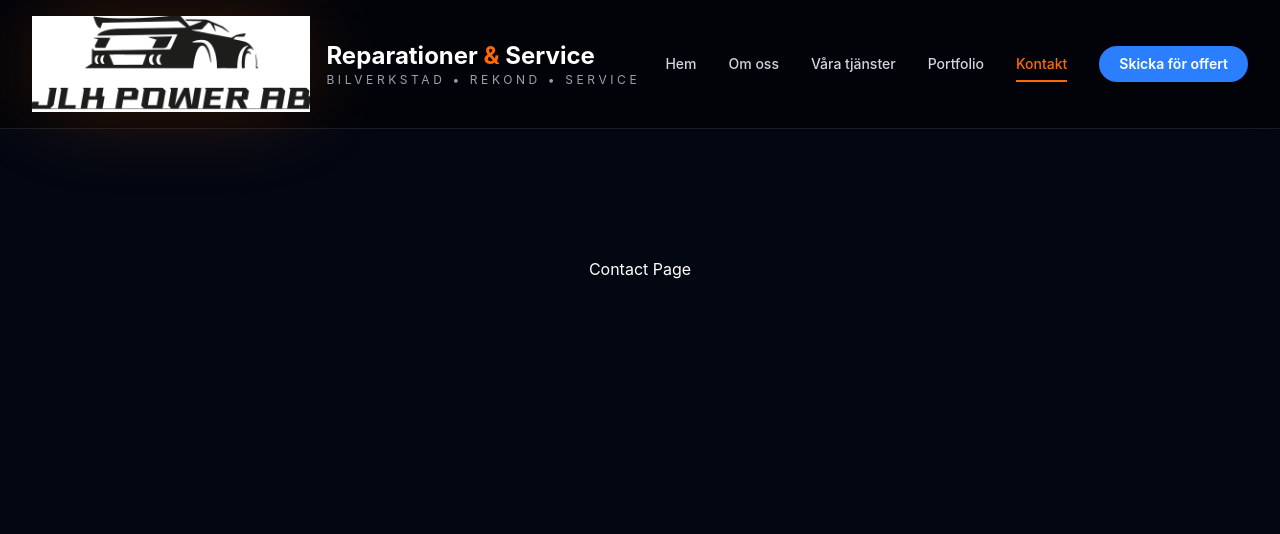
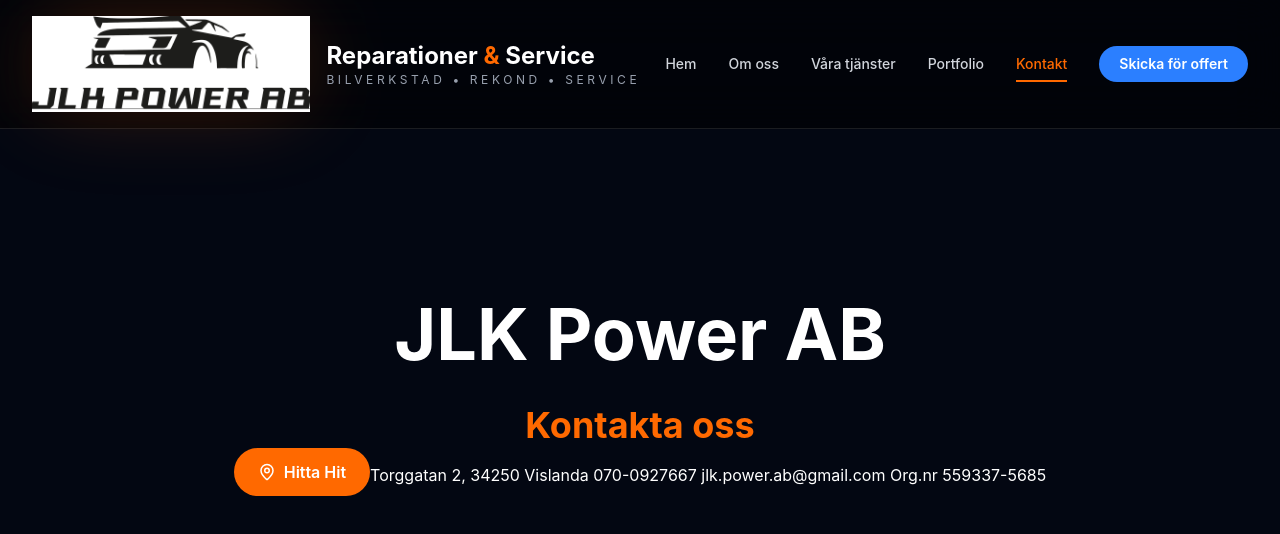
Before and after one commit to patrikaxelsson84/jlk_power, a React (Vite) app: page /contact in a window 1280 px wide. Shown: the top 534 px of the page. Built offline with nearby package versions, Linux system fonts and the light colour scheme.

Commit message:
implemented find us and small other codes.

```diff
--- a/src/components/Home.jsx
+++ b/src/components/Home.jsx
@@ -52,7 +52,7 @@
                 <div className="absolute inset-0 bg-black/70" />
 
                 {/* Orange Accent Gradient */}
-                <div className="absolute inset-0 bg-gradient-to-r from-black via-black/70 to-transparent" />
+                <div className="absolute inset-0 bg-gradient-to-r from-black via-black/20 to-transparent" />
 
                 {/* Content */}
                 <div className="relative z-10 mx-auto flex min-h-[85vh] max-w-7xl items-center px-6 lg:px-8">
--- a/src/pages/About.jsx
+++ b/src/pages/About.jsx
@@ -3,7 +3,9 @@
 export default function About() {
     return (
         <div className="py-32 text-center text-white">
-            About Page
+            <h1>VILKA ÄR VI?</h1>
+            Vi är JLK Power AB & JJ Dekor & Fordonsvård – ett nystartat företag i Vislanda med fokus på fordon och dekortjänster.
+            Bakom verksamheten står Jonas och Julia, engagerade entreprenörer med en passion för kvalitet och service.
         </div>
     );
 }
--- a/src/pages/Contact.jsx
+++ b/src/pages/Contact.jsx
@@ -1,9 +1,28 @@
 // pages/Contact.jsx
-
+import { MapPin } from "lucide-react";
 export default function Contact() {
     return (
         <div className="py-32 text-center text-white">
-            Contact Page
+
+        <h1 className="mt-8 text-5xl font-bold leading-tight md:text-7xl">
+            JLK Power AB
+            </h1><h1 className="mt-6 text-5xl font-bold leading-tight md:text-4xl">
+            <span className="text-orange-500">Kontakta oss </span></h1>
+            <h1>
+                <a
+
+                    href="https://maps.app.goo.gl/B6hg7wSRjint4une8" class="contact_link1"
+                    target="_blank"
+                    rel="noopener noreferrer"
+                    className="inline-flex items-center gap-2 rounded-full bg-orange-500 px-6 py-3 font-semibold text-white transition hover:bg-orange-600"
+                >
+                    <MapPin size={18} />
+                    Hitta Hit
+                </a>
+        Torggatan 2, 34250 Vislanda
+            070-0927667
+            jlk.power.ab@gmail.com Org.nr 559337-5685
+        </h1>
         </div>
     );
 }
```
